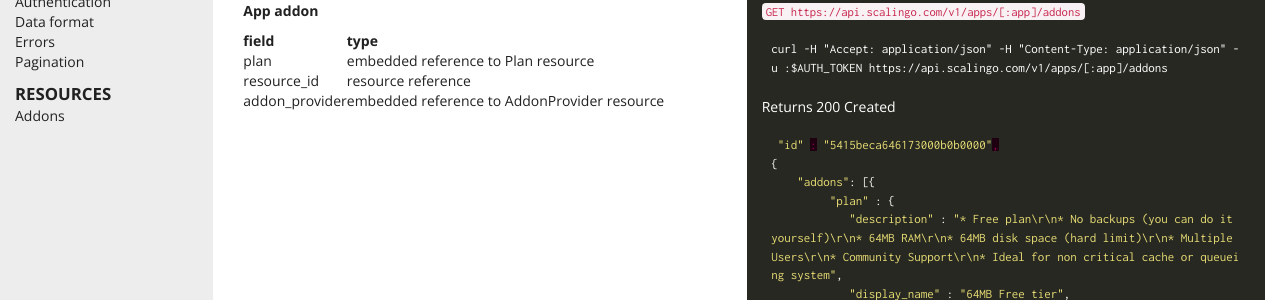
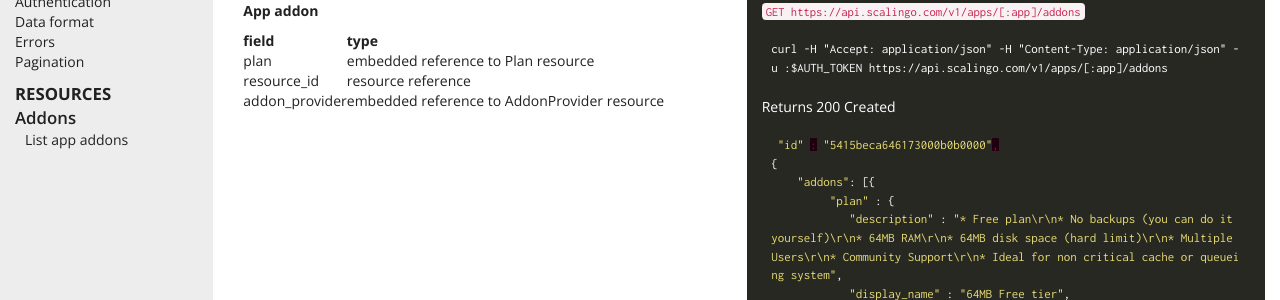
Before and after one commit to xcarpentier/developers.scalingo.com, a Jekyll site: the page built from addons.html, in a window 1280 px wide. Shown: the part 132-432 px from the top of the page. Built offline with Jekyll 4.4.1, drawn with Linux system fonts in a browser that asks for light colours.

Commit message:
better TOC

```diff
--- a/_includes/addons_toc.html
+++ b/_includes/addons_toc.html
@@ -1 +1 @@
-<ul class='list-unstyled'><li ><a href='addons.html#addons'>Addons</a></li></ul>
+<ul class='list-unstyled'><li ><a href='addons.html#list-app-addons'>List app addons</a></li></ul>
--- a/_includes/list_of_resources.html
+++ b/_includes/list_of_resources.html
@@ -1 +1 @@
-<li><a href='addons.html'>Addons</a></li>
+<li class='resource'><a href='addons.html'><strong>Addons</strong></a>{% if page.path == 'addons.html' %}{% include addons_toc.html %}{% endif %}</li>
--- a/css/main.sass
+++ b/css/main.sass
@@ -23,6 +23,12 @@
     font-size: 120%
   a
     color: #212121
+
+.resource
+  strong
+    font-weight: 600
+  ul
+    margin-left: 10px
 
 .logo
   margin-top: 15px
```
Also changed, not shown: converter.rb (+6 -4 lines).
